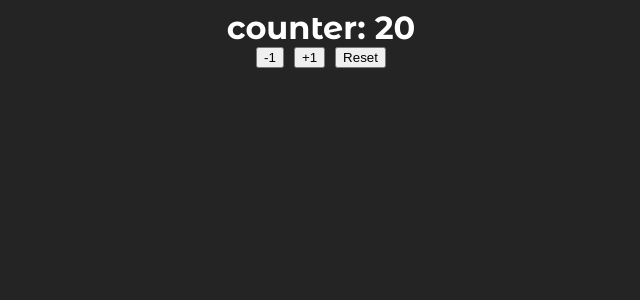
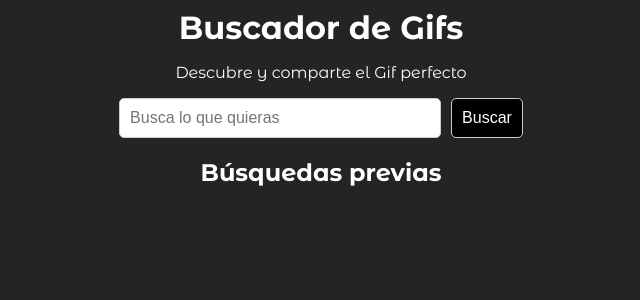
Before and after one commit to Axl010/curso_react, a React (Vite) app in the folder 03-gifs-app/: page / in a window 1280 px wide. Shown: the top 300 px of the page, without its empty margins (319-959 px from the left). Built offline with nearby package versions, Linux system fonts and the light colour scheme.

Commit message:
feat: implement hooks and gifsCache

```diff
--- a/03-gifs-app/src/GifsApp.tsx
+++ b/03-gifs-app/src/GifsApp.tsx
@@ -1,34 +1,12 @@
-import { useState } from 'react';
 import { GifList } from './gifs/components/GifList';
 import { PreviousSearches } from './gifs/components/PreviousSearches';
 import { CustomHeader } from './shared/components/CustomHeader';
 import { SearchBar } from './shared/components/SearchBar';
-import { getGifsByQuery } from './gifs/actions/get-gifs-by-query.action';
-import type { Gif } from './gifs/interfaces/gif.interface';
+import { useGifs } from './gifs/hooks/useGifs';
 
 export const GifsApp = () => {
-  const [gifs, setGifs] = useState<Gif[]>([])
-  const [previousTerms, setPreviousTerms] = useState<string[]>([]);
 
-  const handleTermClicked = ( term: string ) => {
-    console.log({ term });
-  }
-
-  const handleSearch = async(query: string = '') => {
-    query = query.trim().toLowerCase();
-
-    if (query.length === 0) return;
-
-    if (previousTerms.includes(query)) return;
-
-    setPreviousTerms([query, ...previousTerms].slice(0,7));
-
-    const gifs = await getGifsByQuery(query);
-
-    console.log({ gifs });
-
-    setGifs(gifs);
-  }
+  const { handleSearch, previousTerms, handleTermClicked, gifs } = useGifs();
 
   return (
     <>
--- a/03-gifs-app/src/counter/hooks/useCounter.tsx
+++ b/03-gifs-app/src/counter/hooks/useCounter.tsx
@@ -1,5 +1,5 @@
 
-import React, { useState } from 'react'
+import { useState } from 'react'
 
 export const useCounter = ( initialValue: number = 10 ) => {
 
--- /dev/null
+++ b/03-gifs-app/src/gifs/hooks/useGifs.tsx
@@ -0,0 +1,45 @@
+import { useState } from "react";
+import { getGifsByQuery } from "../actions/get-gifs-by-query.action";
+import type { Gif } from "../interfaces/gif.interface";
+
+const gifsCache: Record<string, Gif[]> = {};
+
+export const useGifs = () => {
+    const [gifs, setGifs] = useState<Gif[]>([]);
+    const [previousTerms, setPreviousTerms] = useState<string[]>([]);
+
+    const handleTermClicked = async( term: string ) => {
+        if ( gifsCache[term] ) {
+            setGifs(gifsCache[term]);
+            return;
+        }
+
+        const gifs = await getGifsByQuery(term);
+        setGifs(gifs);
+    }
+
+    const handleSearch = async(query: string = '') => {
+        query = query.trim().toLowerCase();
+
+        if (query.length === 0) return;
+
+        if (previousTerms.includes(query)) return;
+
+        setPreviousTerms([query, ...previousTerms].slice(0,7));
+
+        const gifs = await getGifsByQuery(query);
+        setGifs(gifs);
+
+        gifsCache[query] = gifs;
+    }
+
+    return {
+        // Properties
+        gifs,
+
+        // Methods
+        handleSearch,
+        previousTerms,
+        handleTermClicked,
+    };
+};
--- a/03-gifs-app/src/main.tsx
+++ b/03-gifs-app/src/main.tsx
@@ -7,7 +7,7 @@ import './index.css'
 
 createRoot(document.getElementById('root')!).render(
   <StrictMode>
-    {/* <GifsApp /> */}
-    <MyCounterApp />
+    <GifsApp />
+    {/* <MyCounterApp /> */}
   </StrictMode>,
 )
```
